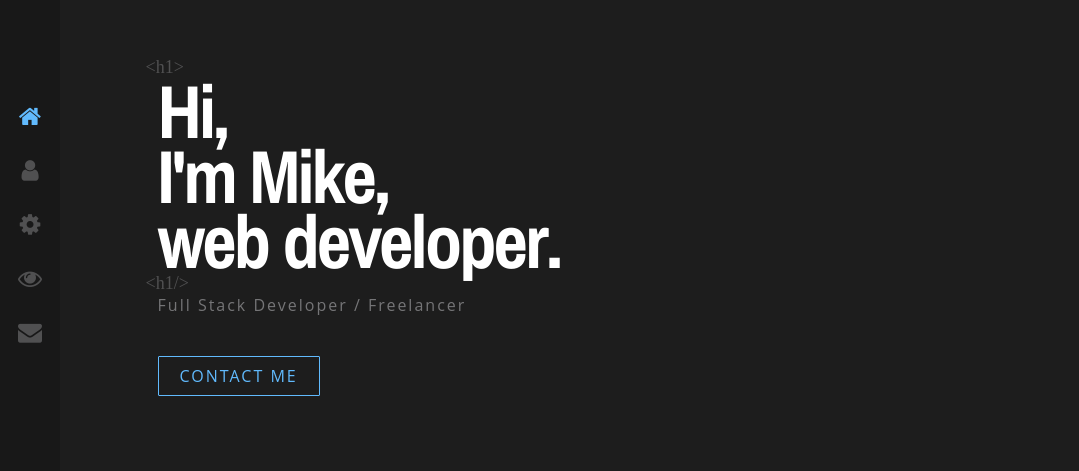
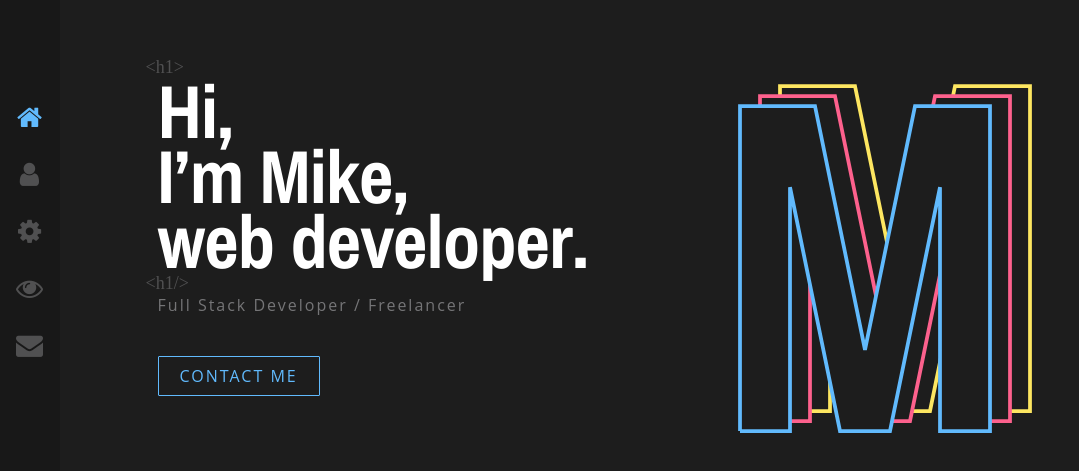
Before and after one commit to MikeADev/My-Website, a React (Create React App) app: page / in a window 1280 px wide. Shown: the part 199-670 px from the top of the page, without its empty margins (0-1079 px from the left). Built offline with nearby package versions, Linux system fonts and the light colour scheme; a web font is replaced by a local one.

Commit message:
SVG Logo with animation on mount

```diff
--- a/src/App.css
+++ b/src/App.css
@@ -42,10 +42,11 @@ nav ul li {
 nav ul li a {
   font-family: Arial, Helvetica, sans-serif;
   text-decoration: none;
-  font-size: 8px;
+  font-size: 9px;
   text-transform: uppercase;
   color: #505051;
   display: block;
+  letter-spacing: 1px;
 }
 
 nav ul li a b {
@@ -89,12 +90,20 @@ nav ul li:hover a b {
   font-family: 'Archivo Narrow';
 }
 
+.logo-container {
+  position: absolute;
+  width: 500px;
+  height: 500px;
+  left: 50%;
+  top: 20%;
+}
+
 .homeIntro h1 {
   color: white;
   line-height: 65px;
   font-size: 75px;
   font-style: bold;
-  letter-spacing: -3px;
+  letter-spacing: -1px;
 }
 
 .homeIntro h1 span {
@@ -107,12 +116,7 @@ nav ul li:hover a b {
 }
 
 .boing {
-  animation: boing 1s;
-}
-
-.comma {
-  position: relative;
-  bottom: 40px;
+  animation: boing 700ms ease-out;
 }
 
 .homeIntro p {
@@ -162,13 +166,13 @@ nav ul li:hover a b {
   0% {
     transform: scale(1, 1);
   } 25% {
-    transform: scale(1.15, 0.85);
+    transform: scale(1.35, 0.75);
     transition: transform .5s;
   } 50% {
-    transform: scale(0.85, 1.15);
+    transform: scale(0.75, 1.35);
     transition: transform .5s;
   } 75% {
-    transform: scale(1.1, 0.9);
+    transform: scale(1.15, 0.85);
     transition: transform .5s;
   } 100% {
     transform: scale(1, 1);
--- a/src/App.js
+++ b/src/App.js
@@ -2,15 +2,30 @@ import React from 'react';
 import './App.css';
 import SideNav from './SideNav';
 import Home from './Home';
+import BoingLetter from './BoingLetter'
 
 class App extends React.Component {
+
+  createBoingLetters = (message) => {
+    let letters = message.split("");
+    let boingLetters = letters.map((letter, i) =>
+        <BoingLetter key={i} addBoing={this.addBoing} removeBoing={this.removeBoing} letter={letter} />)
+    return boingLetters
+  }
+
+  addBoing = (e) => {
+      e.target.className = "boing";
+  }
+
+  removeBoing = (e) => {
+      e.target.className = "";
+  }
+
   render() {
     return (
     <div className="App">
       <SideNav />
-      <div className="container">
-        <Home />
-      </div>
+      <Home createBoingLetters={this.createBoingLetters}/>
     </div>
     );
   }
--- a/src/Home.js
+++ b/src/Home.js
@@ -1,41 +1,14 @@
 import React from 'react';
-import BoingLetter from './BoingLetter'
+import HomeIntro from './HomeIntro';
+import Logo from './Logo';
 
-class Home extends React.Component {
-
-    state = {
-        message: "Hi,+I'm Mike,+web developer."
-    }
-
-    createSpans = (message) => {
-        let letters = message.split("");
-        let spans = letters.map(letter =>
-            <BoingLetter addBoing={this.addBoing} removeBoing={this.removeBoing} letter={letter} />)
-        return spans
-    }
-
-    addBoing = (e) => {
-        e.target.className = "boing";
-    }
-
-    removeBoing = (e) => {
-        e.target.className = "";
-    }
-    render() {
-        return (
-            <div className="homeIntro">
-                <div className="htmltag">
-                    <p>&lt;h1&gt;</p>
-                </div>
-                <h1>{this.createSpans(this.state.message)}</h1>
-                <div className="htmltag closing-h1">
-                    <p>&lt;h1/&gt;</p>
-                </div>
-                <p>Full Stack Developer / Freelancer</p>
-                <div className="myBtn"><a href="contact">contact me</a></div>
-            </div>
-        )
-    }
+let Home = (props) => {
+    return (
+        <div className="container">
+            <HomeIntro createBoingLetters={props.createBoingLetters} />
+            <Logo />
+        </div>
+    )
 }
 
 export default Home
--- /dev/null
+++ b/src/HomeIntro.js
@@ -0,0 +1,26 @@
+import React from 'react';
+
+class HomeIntro extends React.Component{
+
+    state = {
+        message: "Hi,+I’m Mike,+web developer." // + indicates a line break
+    }
+
+    render(){
+        return(
+            <div className="homeIntro">
+                <div className="htmltag">
+                    <p>&lt;h1&gt;</p>
+                </div>
+                <h1>{this.props.createBoingLetters(this.state.message)}</h1>
+                <div className="htmltag closing-h1">
+                    <p>&lt;h1/&gt;</p>
+                </div>
+                <p>Full Stack Developer / Freelancer</p>
+                <div className="myBtn"><a href="contact">contact me</a></div>
+            </div>
+        )
+    }
+}
+
+export default HomeIntro
--- /dev/null
+++ b/src/Logo.js
@@ -0,0 +1,27 @@
+import React from 'react';
+
+class Logo extends React.Component{
+    componentDidMount(){
+        let colors = ["#fd618d", "#61bafd", "#fde661"]
+        let paths = document.querySelectorAll("path");
+        for (var path = 0; path < paths.length; path++){
+            paths[path].getBoundingClientRect();
+            paths[path].style.transition = 'stroke-dashoffset 2s ease-in-out, fill 4s ease-in-out';
+            paths[path].style.strokeDashoffset = '0';
+        }
+    }
+
+    render(){
+        return(
+            <div className="logo-container">
+                <svg xmlns="http://www.w3.org/2000/svg" viewBox="0 0 100 100">
+                    <path stroke="#fde661" strokeDasharray="486.56 486.56" strokeDashoffset="486.56" strokeWidth=".75" d="m 28 90 h 10 v -48.75 l 10 48.75 h 10 l 10 -48.75 v 48.75 h 10 v -65 h -15 l -10 48.75 l -10 -48.75 h -15 z " fill="#1d1d1d"/>
+                    <path stroke="#fd618d" strokeDasharray="486.56 486.56" strokeDashoffset="486.56" strokeWidth=".75" d="m 24 92 h 10 v -48.75 l 10 48.75 h 10 l 10 -48.75 v 48.75 h 10 v -65 h -15 l -10 48.75 l -10 -48.75 h -15 z " fill="#1d1d1d"/>
+                    <path stroke="#61bafd" strokeDasharray="486.56 486.56" strokeDashoffset="486.56" strokeWidth=".75" d="m 20 94 h 10 v -48.75 l 10 48.75 h 10 l 10 -48.75 v 48.75 h 10 v -65 h -15 l -10 48.75 l -10 -48.75 h -15 z " fill="#1d1d1d"/>
+                </svg>
+            </div>
+        )
+    }
+}
+
+export default Logo
```
